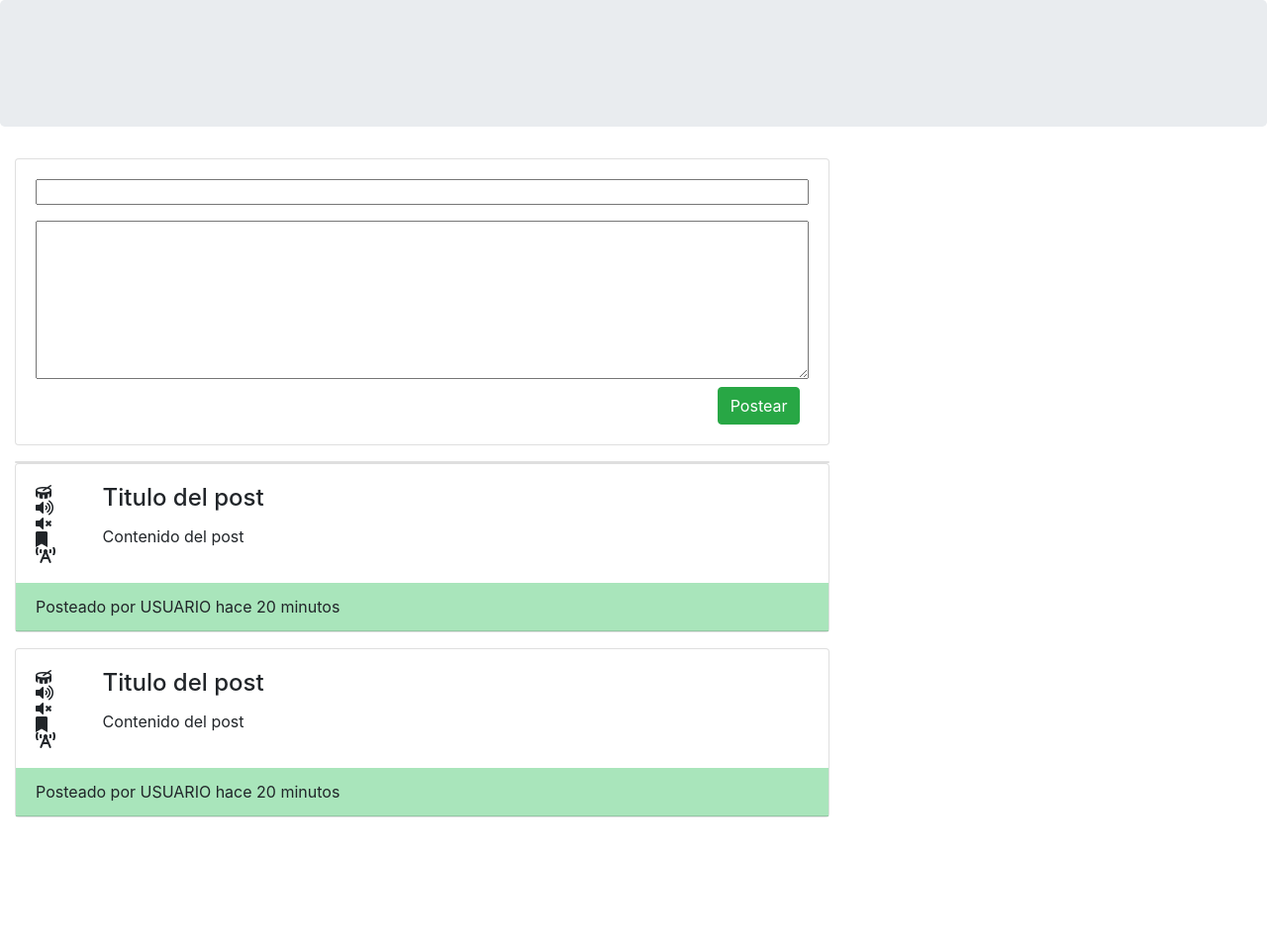
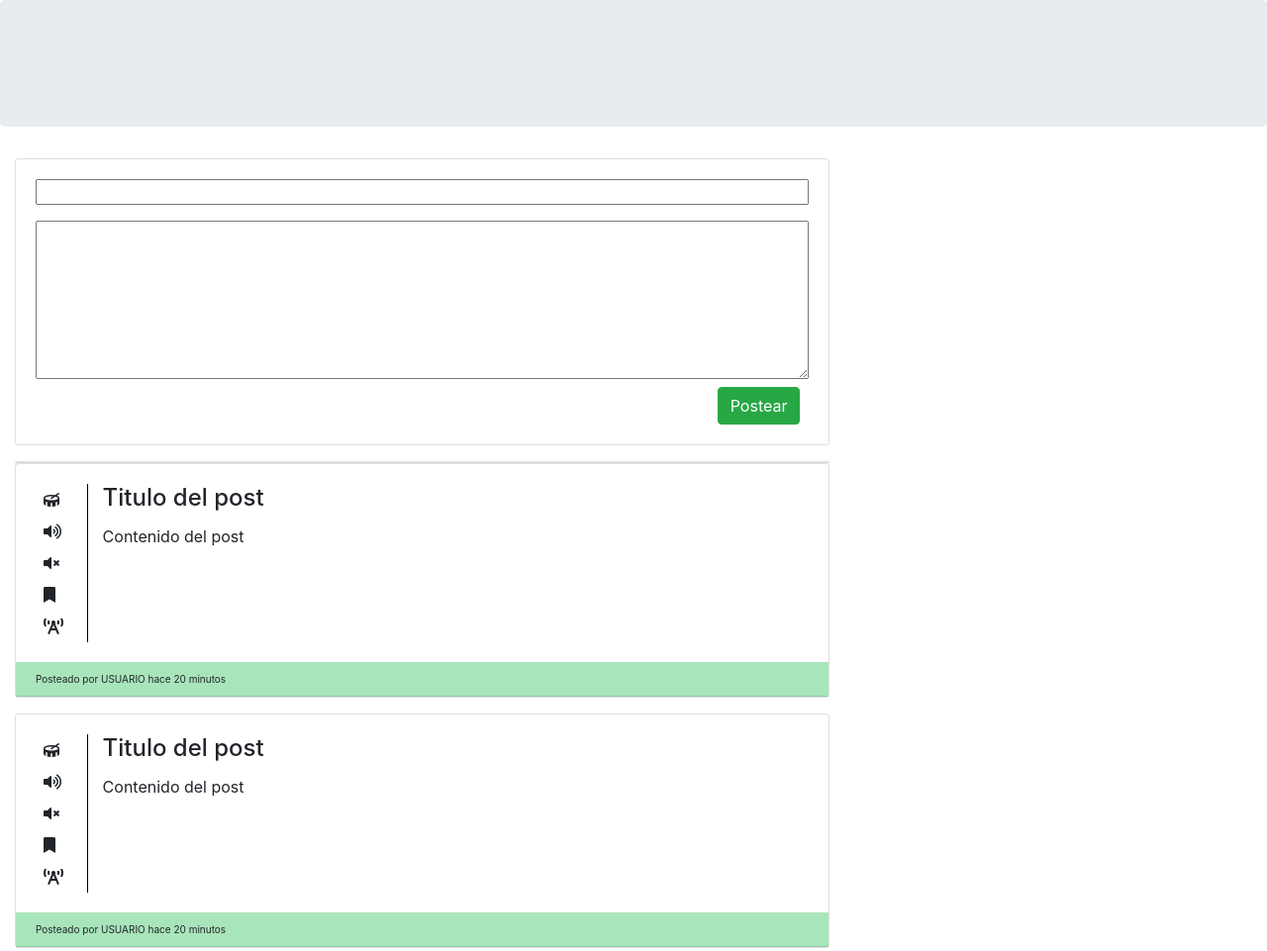
Before and after one commit to mat1asl0pez/Music-Village, a plain HTML site: page paginas/Comunidades.html in a window 1280 px wide. Shown: the whole page at 99% size. Before the commit the page ends 842 px from the top, so only its background shows below. Drawn offline with nearby package versions, Linux system fonts and the light colour scheme.

Commit message:
Add files via upload

```diff
--- a/estilos/Comunidades.css
+++ b/estilos/Comunidades.css
@@ -1,5 +1,7 @@
 .card-header{
     background-color: #A9E5BB;
+    line-height: 10px;
+    font-size: 10px;
 }
 
 .bg-primary{
@@ -27,3 +29,10 @@ textarea {
     margin-top: 1vh;
     width: 100%;
 }
+.fas{
+ margin: 1vh;
+ text-align: center;
+}
+.acciones{
+    border-right: 1px solid black;
+   }
```
